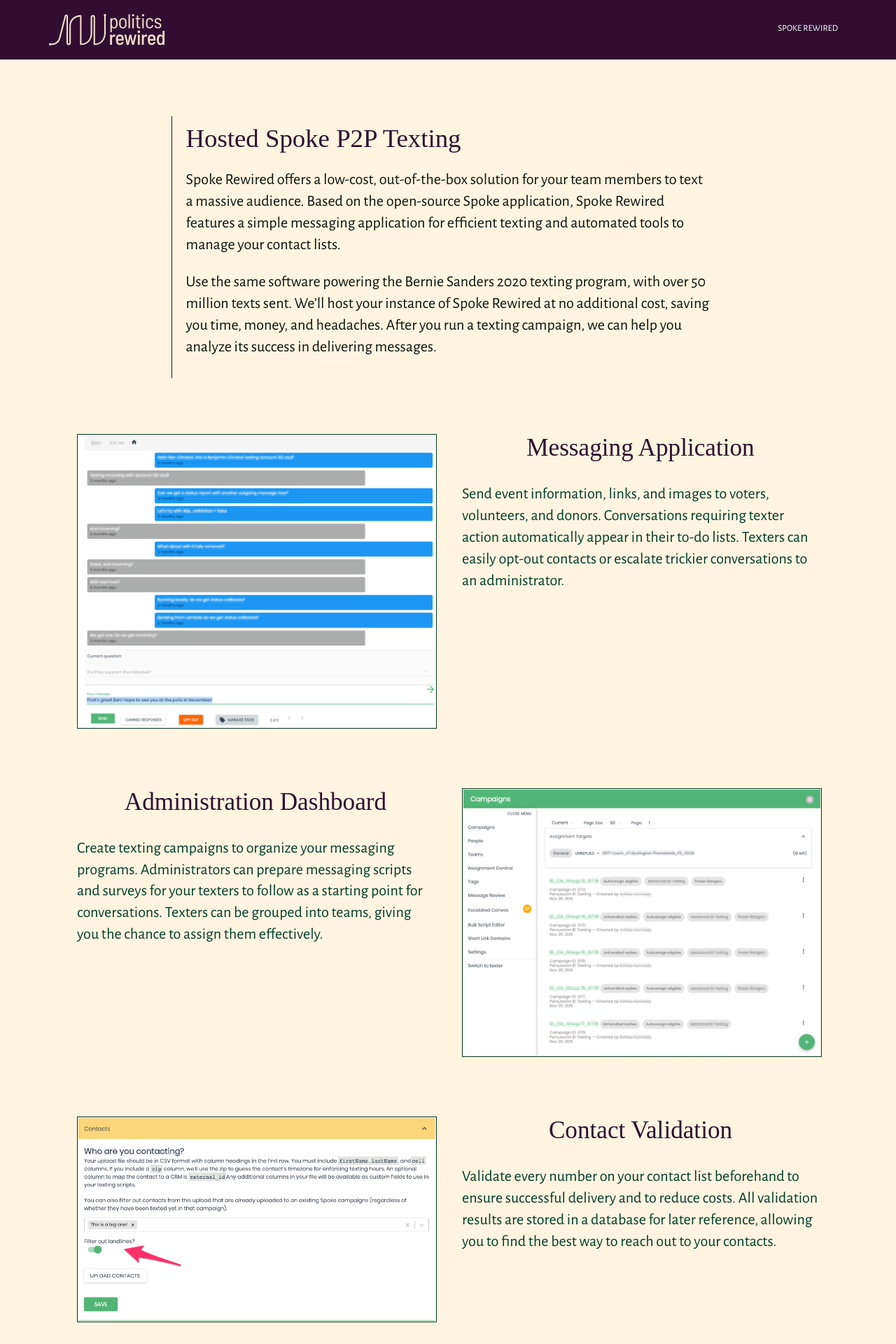
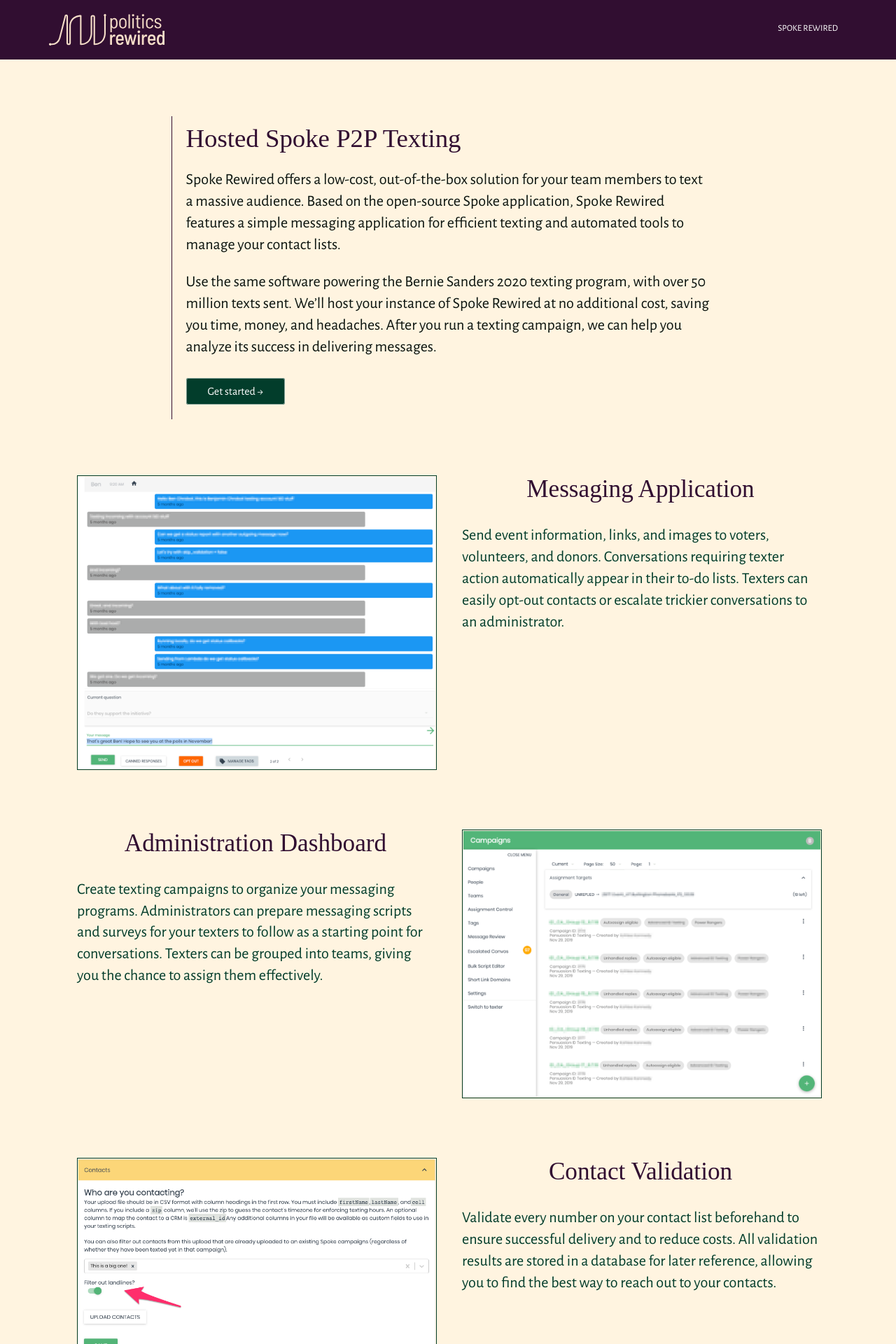
Before and after one commit to politics-rewired/politics-rewired.github.io, a Jekyll site: the page built from spoke.html, in a window 1280 px wide. Shown: the top 1920 px of the page at 70% size. Built offline with Jekyll 4.4.1, drawn with Linux system fonts in a browser that asks for light colours; some web fonts are replaced; a script that is not in the unit is left out.

Commit message:
feat: add CTA

```diff
--- a/_sass/spoke.scss
+++ b/_sass/spoke.scss
@@ -51,10 +51,6 @@
   background-color: $primary-plum;
 }
 
-.signup-cta {
-  background-color: $primary-green;
-}
-
 .faq {
   @media #{$desktop} {
     @include columns(2);
--- a/spoke.html
+++ b/spoke.html
@@ -39,6 +39,10 @@
   {% for item in page.override.description %}
     <p>{{ item }}</p>
   {% endfor %}
+
+  <div class="button signup-cta" style="margin: 40px auto 20px;">
+    <a href="#signup-form">Get started &rarr;</a>
+  </div>
 </div>
 
 {% for section in page.sections %}
```
